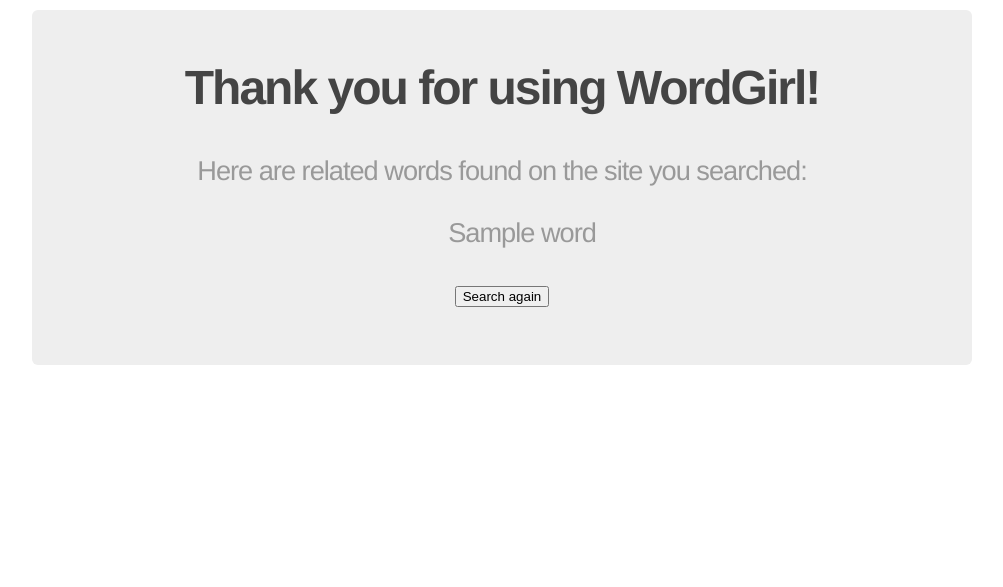
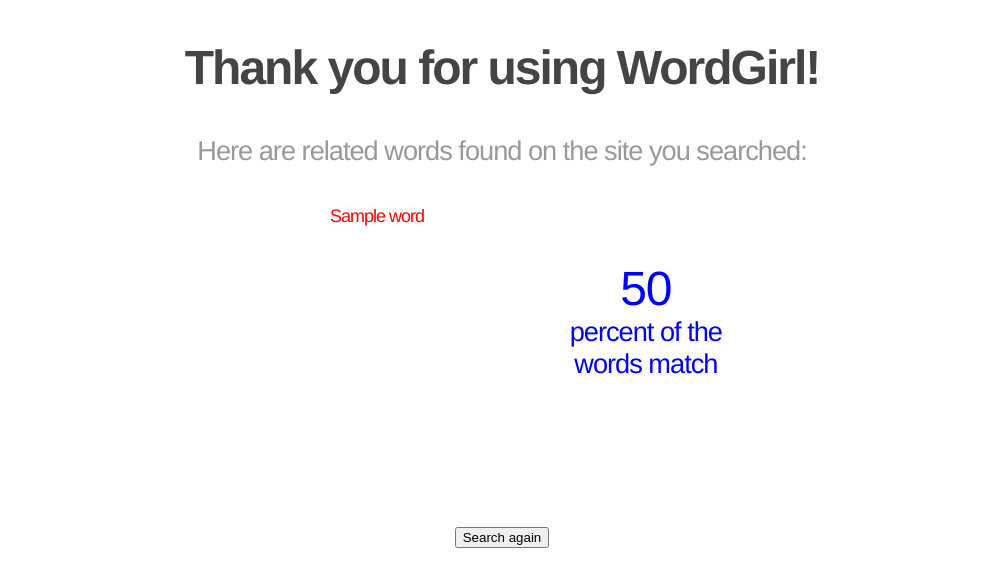
Before and after one commit to ebridget/wordgirl, a Flask app: template templates/results.html in a window 1280 px wide. Shown: the part 35-622 px from the top of the page, without its empty margins (138-1141 px from the left). Run offline with Flask 2, Linux system fonts and the light colour scheme; the template is opened without the code that fills it: most values are stand-ins (such as "Sample title", 1, 10 or a date in 2020).

Commit message:
updated results page

```diff
--- a/static/css/main.css
+++ b/static/css/main.css
@@ -47,6 +47,19 @@
           border-radius: 6px;
 }
 
+div.wordlist {
+  color:red;
+  margin-left:200px;
+  margin-right:10px;
+  float:left;
+}
+
+div.percent {
+  color:blue;
+  margin-right:250px;
+  float:right;
+}
+
 h2 {
   font-size: 3em;
   margin-top: 40px;
--- a/templates/results.html
+++ b/templates/results.html
@@ -1,14 +1,21 @@
 {% extends "layout.html" %}
 {% block content %}
-  <div class="jumbo">
+  <div>
     <h2>Thank you for using WordGirl!<h2>
     <h3>Here are related words found on the site you searched:<h3>
 
     <ul>
+      <div class=wordlist>
       {% for word in similarwords %}
-      <div class=flash>{{ word }}</div>
+      <font size=4px>{{ word }}</font><br>
       {% endfor %}
+      <div class=wordlist>
     </ul>
+
+    <div class=percent><br><br>
+      <font size=10px>50</font><br>
+      percent of the <br> words match
+    </div><br><br><br><br><br><br><br><br><br><br>
 
     <form method="POST" action="/searchagain/">
         <input type="submit" value="Search again"/>
```
